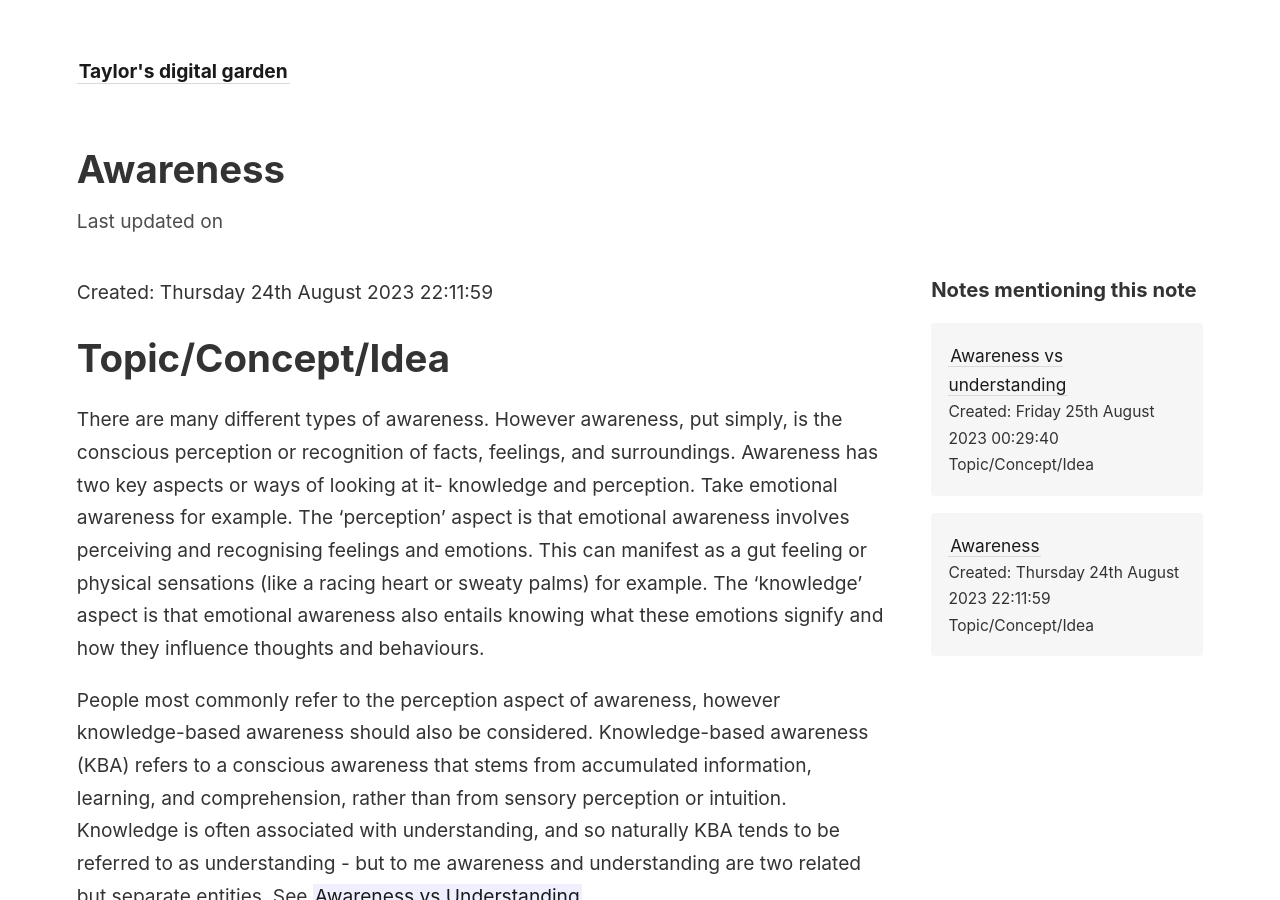
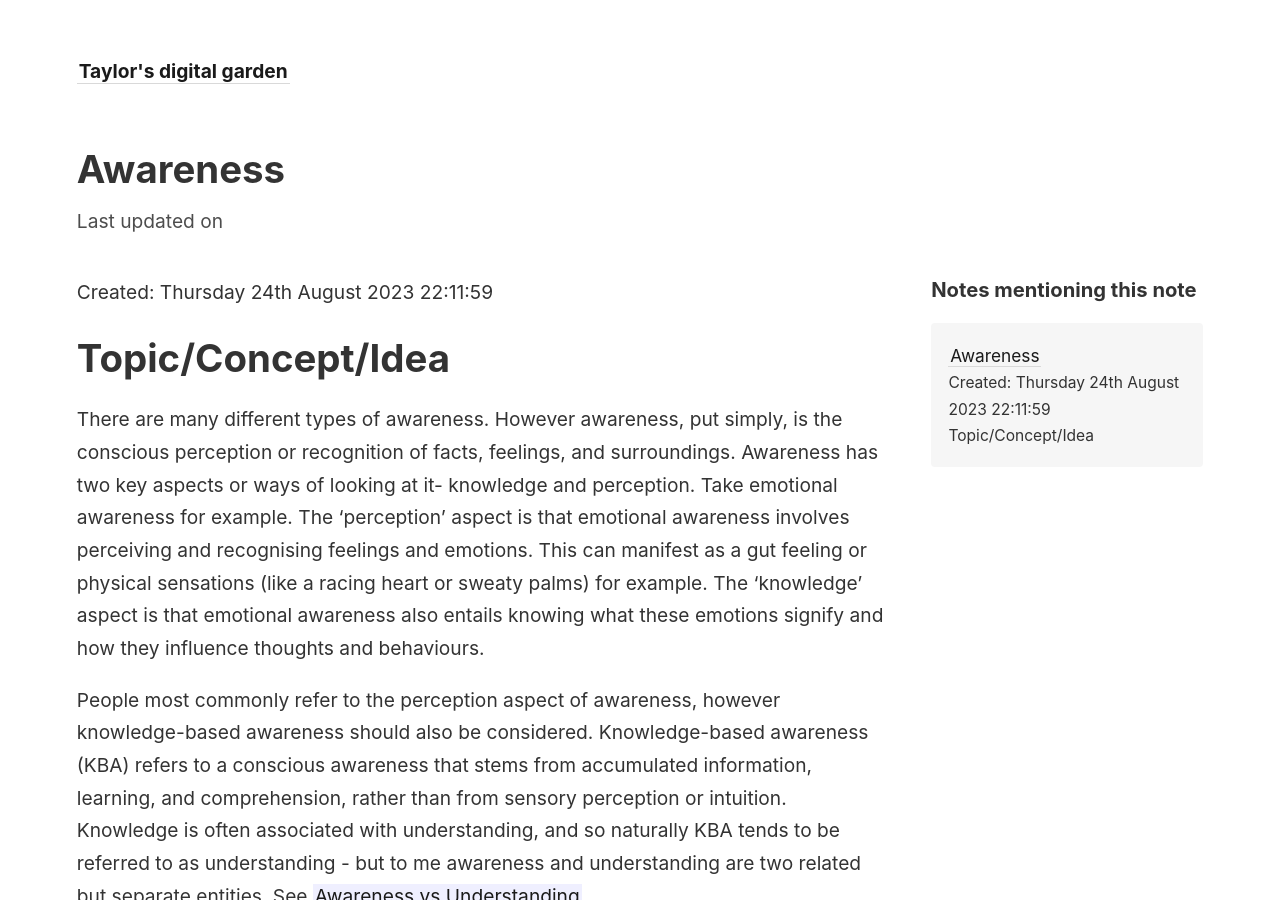
Before and after one commit to TM2611/digital-garden, a Jekyll site: the page built from _notes/002 Permanent Notes/Awareness.md, in a window 1280 px wide and 900 px high. Built offline with Jekyll 4.4.1, drawn with Linux system fonts in a browser that asks for light colours; some of the changed text lies outside the part shown.

Commit message:
TEND - Awareness vs Understanding

```diff
--- a/_notes/002 Permanent Notes/Awareness vs Understanding.md
+++ b/_notes/002 Permanent Notes/Awareness vs Understanding.md
@@ -15,5 +15,3 @@ Both of the examples above are examples of awareness, the first being an example
 
 
 # Connections
-
-- [[Awareness]]
```
